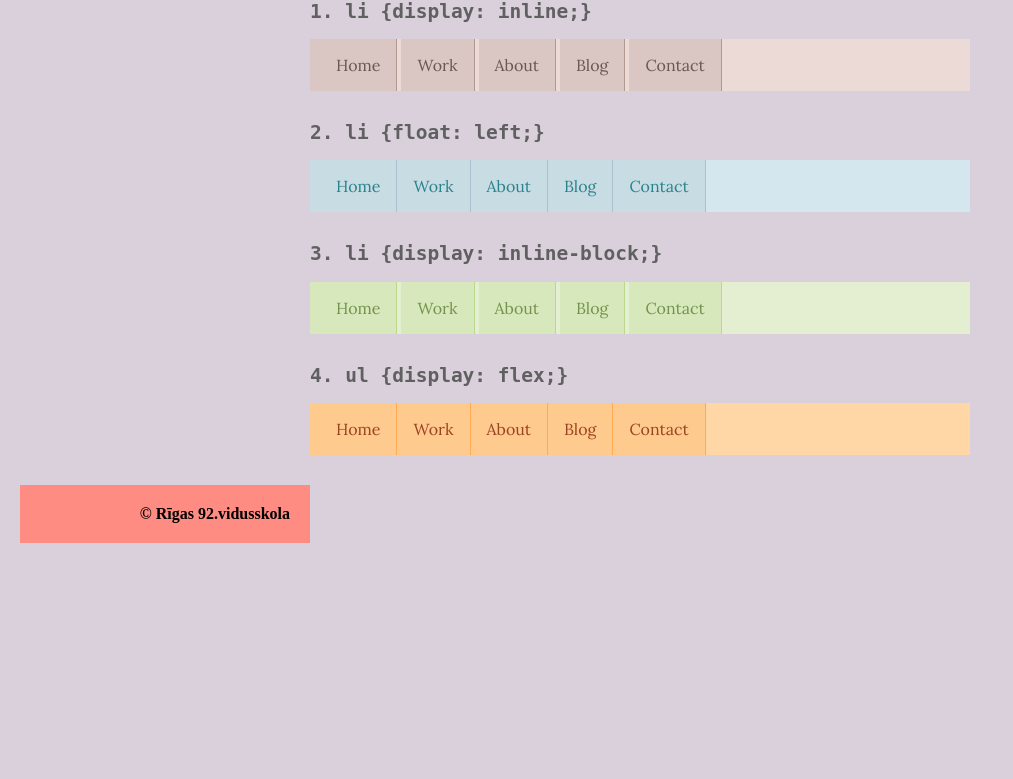
After one commit to AleksandrZelukin/11klasevietne, a Flask app: template templates/koda_paraugi.html in a window 1280 px wide. The commit adds this page. Shown: the top 779 px of the page, without its empty margins (0-1013 px from the left). Run offline with Flask 3, Linux system fonts and the light colour scheme; the template is opened without the code that fills it, so the values that code supplies are empty.

Commit message:
Update vietne

```diff
--- a/main.py
+++ b/main.py
@@ -15,7 +15,7 @@ db.commit()
 sql.close()
 db.close()
 
-@app.route('/', methods=['GET', 'POST'])
+@app.route('/')
 def index():
     return render_template("index.html")
 
--- a/static/style.css
+++ b/static/style.css
@@ -102,3 +102,43 @@ h1 {
 .login input[type="password"]:focus {
   border-color: #888;
 }
+/* navigacijas izvelne */
+@import url(https://fonts.googleapis.com/css?family=Lora);
+/* body {margin:0;} */
+h2 {
+  font-family: monospace;
+  color: #606060;
+}
+ul {
+  list-style: none;
+  margin: 0 auto;
+}
+a {
+  text-decoration: none;
+  font-family: 'Lora', serif;
+  transition: .5s linear;
+}
+i {
+  margin-right: 10px;
+}
+nav {
+  display: flex;
+  width: 660px;
+  margin: 0 auto 30px;
+}
+.two ul {
+  background: #D4E7EE;
+  overflow: hidden;
+  padding: 0;
+}
+.two li {
+  float: left;
+}
+.two a {
+  display: block;
+  padding: 1em;
+  border-right: 1px solid #ADC0CE;
+  background: rgba(173, 192, 206, .3);
+  color: #29838C;
+}
+.two a:hover {background: #ADC0CE}
--- a/templates/index.html
+++ b/templates/index.html
@@ -1,5 +1,8 @@
 {% extends 'base.html' %}
 {%block content%}
+
+
+
 <div><h1>Sveiki!</h1></div>
 <div align=center><img src="static/images/seja.jpg" width="280"></div>
 
--- /dev/null
+++ b/templates/koda_paraugi.html
@@ -0,0 +1,139 @@
+<DOCTYPE html>
+    <html>
+    <head>
+    <link href="static/style.css"rel="stylesheet">
+    <style>
+   @import url(https://fonts.googleapis.com/css?family=Lora);
+body {margin:0;}
+h2 {
+  font-family: monospace;
+  color: #606060;
+}
+ul {
+  list-style: none;
+  margin: 0 auto;
+}
+a {
+  text-decoration: none;
+  font-family: 'Lora', serif;
+  transition: .5s linear;
+}
+i {
+  margin-right: 10px;
+}
+nav {
+  display: block;
+  width: 660px;
+  margin: 0 auto 30px;
+}
+.one ul {
+  padding: 1em 0;
+  background: #ECDAD6;
+}
+.one a {
+  padding: 1em;
+  background: rgba(177, 152, 145, .3);
+  border-right: 1px solid #b19891;
+  color: #695753;
+}
+.one a:hover {background: #b19891;}
+.one li {
+  display: inline;
+}
+.two ul {
+  background: #D4E7EE;
+  overflow: hidden;
+  padding: 0;
+}
+.two li {
+  float: left;
+}
+.two a {
+  display: block;
+  padding: 1em;
+  border-right: 1px solid #ADC0CE;
+  background: rgba(173, 192, 206, .3);
+  color: #29838C;
+}
+.two a:hover {background: #ADC0CE}
+.three ul {
+  padding: 0;
+  background: #E4EFD1;
+}
+.three li {
+  display: inline-block;
+}
+.three a {
+  padding: 1em;
+  display: block;
+  color: #74924C;
+  border-right: 1px solid #BAD78B;
+  background: rgba(186, 215, 139, .3);
+}
+.three a:hover {background: #BAD78B}
+.four ul {
+  display: -webkit-flex;
+  display: flex;
+  background: #FFD7A7;
+  padding-left: 0;
+}
+.four a {
+  padding: 1em;
+  display: block;
+  color: #9B4222;
+  border-right: 1px solid #FFAB51;
+  background: rgba(255, 171, 81, .3);
+}
+.four a:hover {background: #FFAB51}
+
+    </style>
+    </head>
+    <body>
+      <!-- https://html5book.ru/gorizontalnoe-menu/ -->
+<nav class="one">
+    <h2>1. li {display: inline;}</h2>
+    <ul>
+      <li><a href="#"><i class="fa fa-home fa-fw"></i>Home</a></li>
+      <li><a href="#">Work</a></li>
+      <li><a href="#">About</a></li>
+      <li><a href="#">Blog</a></li>
+      <li><a href="#">Contact</a></li>
+    </ul>
+  </nav>
+
+  <nav class="two">
+    <h2>2. li {float: left;}</h2>
+    <ul>
+      <li><a href="#"><i class="fa fa-home fa-fw"></i>Home</a></li>
+      <li><a href="#">Work</a></li>
+      <li><a href="#">About</a></li>
+      <li><a href="#">Blog</a></li>
+      <li><a href="#">Contact</a></li>
+    </ul>
+  </nav>
+
+  <nav class="three">
+    <h2>3. li {display: inline-block;}</h2>
+    <ul>
+      <li><a href="#"><i class="fa fa-home fa-fw"></i>Home</a></li>
+      <li><a href="#">Work</a></li>
+      <li><a href="#">About</a></li>
+      <li><a href="#">Blog</a></li>
+      <li><a href="#">Contact</a></li>
+    </ul>
+  </nav>
+
+  <nav class="four">
+    <h2>4. ul {display: flex;}</h2>
+    <ul>
+      <li><a href="#"><i class="fa fa-home fa-fw"></i>Home</a></li>
+      <li><a href="#">Work</a></li>
+      <li><a href="#">About</a></li>
+      <li><a href="#">Blog</a></li>
+      <li><a href="#">Contact</a></li>
+    </ul>
+  </nav>
+
+  <footer>&copy Rīgas 92.vidusskola</footer>
+</body>
+</html>
--- a/templates/login.html
+++ b/templates/login.html
@@ -1,8 +1,6 @@
 {% extends 'base.html' %}
 
 {% block content %}
-
-
 
 <div class="container">
   <div id="block1"><a href="/">atpakaļ </a></div>
```
Also changed, not shown: templates/base.html (+9 -0 lines).
